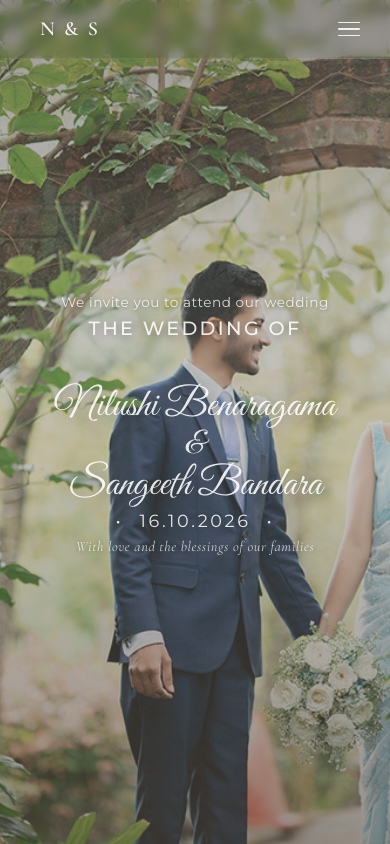
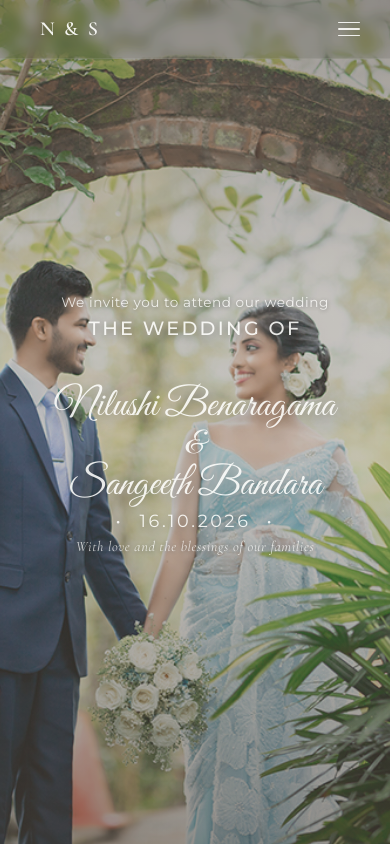
Before and after one commit to Benaragama-003/Wedding-Invitation, a React (Vite) app in the folder Frontend/: page / in a window 390 px wide. Both pictures are taken after a click on the button "OPEN INVITATION". Shown: the top 844 px of the page. Built offline with nearby package versions, Linux system fonts and the light colour scheme; a web font is replaced by a local one.

Commit message:
Adjust desktop hero framing to center hands on ampersand

```diff
--- a/Frontend/src/index.css
+++ b/Frontend/src/index.css
@@ -380,32 +380,27 @@ body {
 .scroll-snap-section-auto { scroll-snap-align: start; }
 
 /* ============================================
-   RESPONSIVE HERO BACKGROUND (LOADING SCREEN)
+   RESPONSIVE HERO BACKGROUND
    ============================================ */
 .bg-hero-responsive {
   background-image: url('/7.jpg');
   background-size: cover;
-  background-position: center 30%;
-}
-
-/* ============================================
-   RESPONSIVE HERO OBJECT (MAIN HERO SCREEN)
-   ============================================ */
-.object-hero-responsive {
-  object-position: center;
+  /* 63% pans right to center the hands perfectly above the ampersand.
+     10% lowers the image to bring their hands physically closer to the text. */
+  background-position: 63% 10%;
 }
 
 @media (max-width: 768px) {
   .bg-hero-responsive {
     /* Zoom in slightly (112% height) to create vertical overflow,
        then align to top (0%) to crop out the bottom dark water.
-       60% horizontally brings both bride and groom perfectly into frame. */
+       65% horizontally brings both bride and groom perfectly into frame. */
     background-size: auto 112%;
-    background-position: 60% 0%;
+    background-position: 65% 0%;
   }
 
-  .object-hero-responsive {
-    /* 30% perfectly frames both bodies on the mobile hero screen */
-    object-position: 30% center !important;
+  .bg-hero-main-responsive {
+    /* Shift left (30%) to show the groom's right arm on the left side */
+    background-position: 30% center !important;
   }
 }
```
